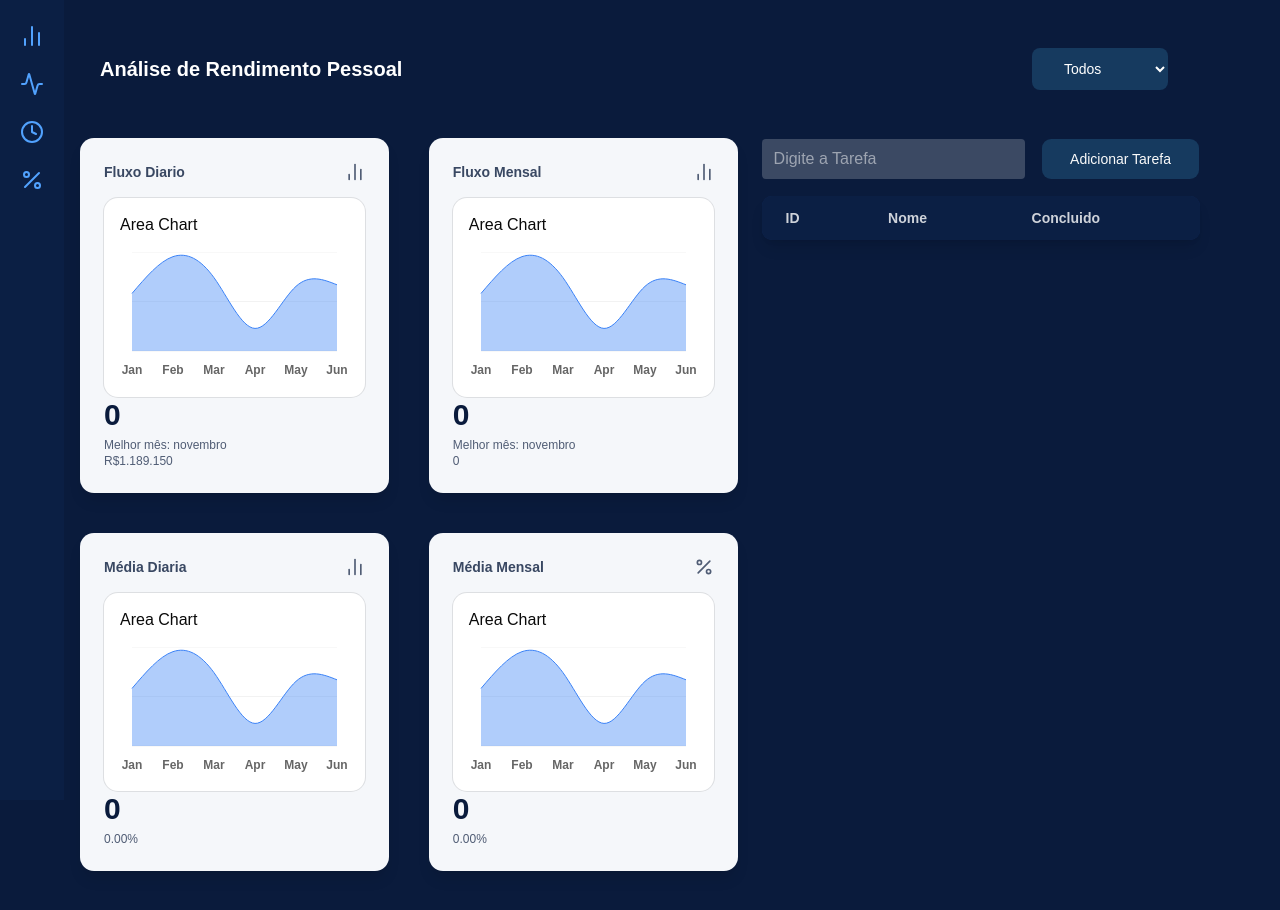
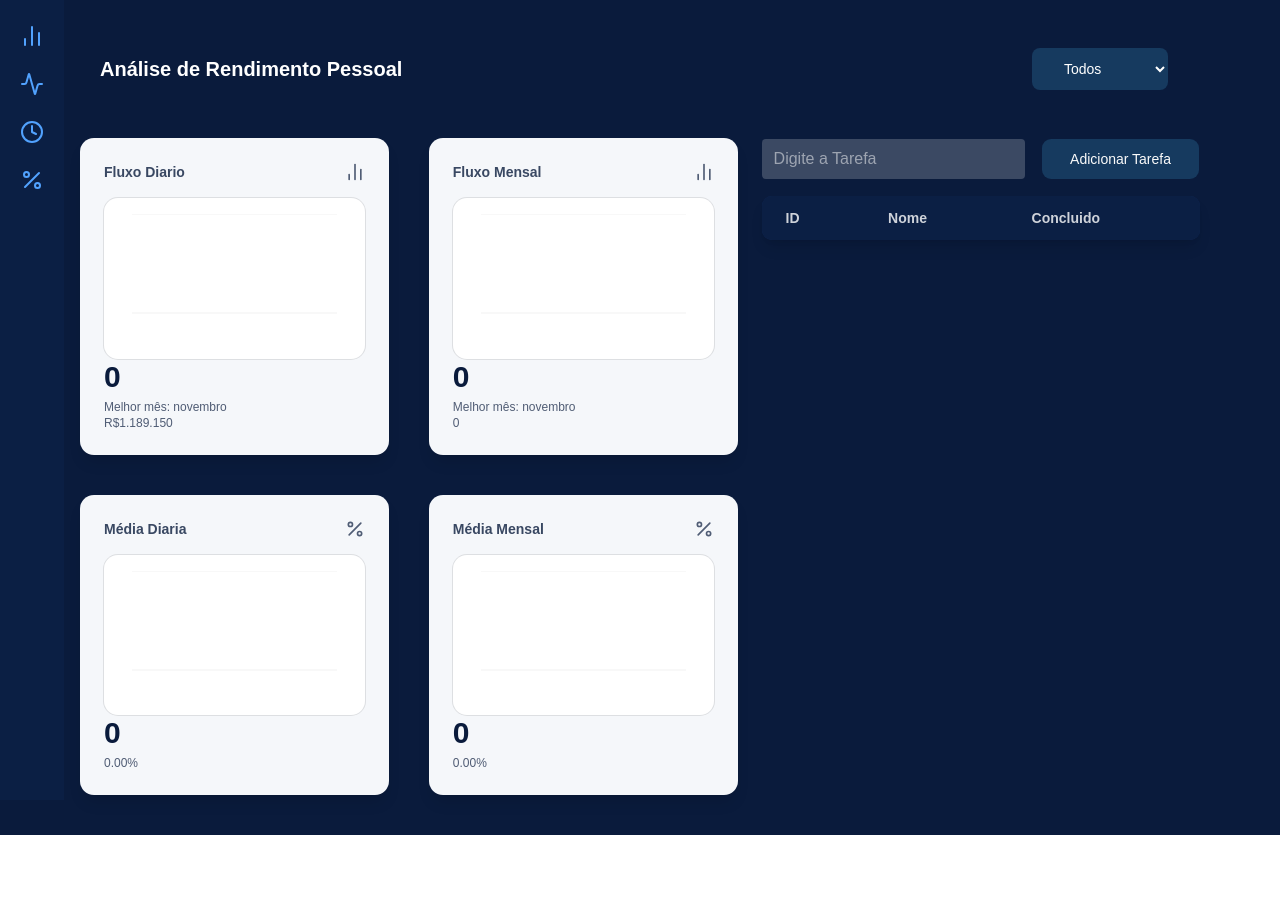
Before and after one commit to GeymersonCamara/Agendador-de-Tarefas, a React (Vite) app: page / in a window 1280 px wide. After the commit the page ends 835 px from the top, so only its background shows below. Built offline with nearby package versions, Linux system fonts and the light colour scheme.

Commit message:
falta ajustar tipagem no card.

```diff
--- a/src/components/card.tsx
+++ b/src/components/card.tsx
@@ -6,12 +6,14 @@ export function Card({
   value,
   icon,
   colorClasses,
+  chartData
 }: {
   title: string;
   subtitle: string;
   value: number;
   icon: React.ReactNode;
   colorClasses: string;
+  chartData: { date?: string; month?: string; total: number }[];
 }) {
   return (
     <div
@@ -22,7 +24,7 @@ export function Card({
         <div className="text-primary/70">{icon}</div>
       </div>
       <div className="text-3xl font-bold text-primary mb-1">
-        <ChartAreaDefault />
+        <ChartAreaDefault data={chartData} />
         {value}
         </div>
       <div className="text-xs text-primary/70">
--- a/src/components/chart/chart-area-default.tsx
+++ b/src/components/chart/chart-area-default.tsx
@@ -5,8 +5,6 @@ import { Area, AreaChart, CartesianGrid, XAxis } from "recharts"
 import {
   Card,
   CardContent,
-  CardHeader,
-  CardTitle,
 } from "@/components/ui/card"
 import {
   ChartContainer,
@@ -17,14 +15,9 @@ import {
 
 export const description = "A simple area chart"
 
-const chartData = [
-  { month: "January", desktop: 186 },
-  { month: "February", desktop: 305 },
-  { month: "March", desktop: 237 },
-  { month: "April", desktop: 73 },
-  { month: "May", desktop: 209 },
-  { month: "June", desktop: 214 },
-]
+type Props = {
+  data: { date: string; total: number }[];
+};
 
 const chartConfig = {
   desktop: {
@@ -33,17 +26,14 @@ const chartConfig = {
   },
 } satisfies ChartConfig
 
-export function ChartAreaDefault() {
+export function ChartAreaDefault({ data }: Props) {
   return (
     <Card className="bg-white">
-      <CardHeader>
-        <CardTitle>Area Chart</CardTitle>
-      </CardHeader>
       <CardContent>
         <ChartContainer config={chartConfig}>
           <AreaChart
             accessibilityLayer
-            data={chartData}
+            data={data}
             margin={{
               left: 12,
               right: 12,
@@ -51,7 +41,7 @@ export function ChartAreaDefault() {
           >
             <CartesianGrid vertical={false} />
             <XAxis
-              dataKey="month"
+              dataKey="date"
               tickLine={false}
               axisLine={false}
               tickMargin={8}
@@ -62,7 +52,7 @@ export function ChartAreaDefault() {
               content={<ChartTooltipContent indicator="line" />}
             />
             <Area
-              dataKey="desktop"
+              dataKey="total"
               type="natural"
               fill="var(--color-desktop)"
               fillOpacity={0.4}
--- a/src/pages/home.tsx
+++ b/src/pages/home.tsx
@@ -131,6 +131,41 @@ export function Home() {
       });
     }, [lista, mesAtual]);
 
+    const dadosGraficoDiario = useMemo(() => {
+      const mapa: Record<string, number> = {};
+
+      lista.forEach(item => {
+        if (!item.concluidoEm) return;
+
+        const dia = item.concluidoEm.split("T")[0];
+
+        mapa[dia] = (mapa[dia] || 0) + 1;
+      });
+
+      return Object.entries(mapa).map(([date, total]) => ({
+        date,
+        total,
+      }));
+    }, [lista]);
+
+    const dadosGraficoMensal = useMemo(() => {
+      const mapa: Record<string, number> = {};
+
+      lista.forEach(item => {
+        if (!item.concluidoEm) return;
+
+        const data = new Date(item.concluidoEm);
+        const mes = `${data.getFullYear()}-${data.getMonth() + 1}`;
+
+        mapa[mes] = (mapa[mes] || 0) + 1;
+      });
+
+      return Object.entries(mapa).map(([mes, valor]) => ({
+        month: mes,
+        total: valor,
+      }));
+    }, [lista]);
+
   return (
       <div className="min-h-screen bg-primary flex text-white font-sans">
         <Sidebar />
@@ -144,6 +179,7 @@ export function Home() {
               subtitle={"Melhor mês: novembro\nR$1.189.150"}
               icon={<BarChart2 size={20} />}
               colorClasses="bg-chart-4"
+              chartData={dadosGraficoDiario}
             />
             <Card
               title="Fluxo Mensal"
@@ -151,12 +187,13 @@ export function Home() {
               subtitle={`Melhor mês: novembro\n${tarefasMes.length}`}
               icon={<BarChart2 size={20} />}
               colorClasses="bg-chart-4"
+              chartData={dadosGraficoMensal}
             />
             <Card
               title="Média Diaria"
               value={Number(mediaDiaria.toFixed(2))}
               subtitle={`${mediaDiaria.toFixed(2)}%`}
-              icon={<BarChart2 size={20} />}
+              icon={<Percent size={20} />}
               colorClasses="bg-chart-4"
             />
             <Card
```
Lines whose indentation alone changed are shown as unchanged.
